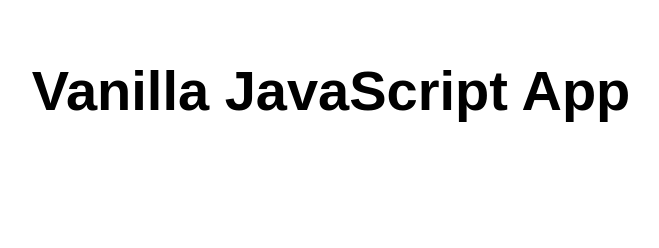
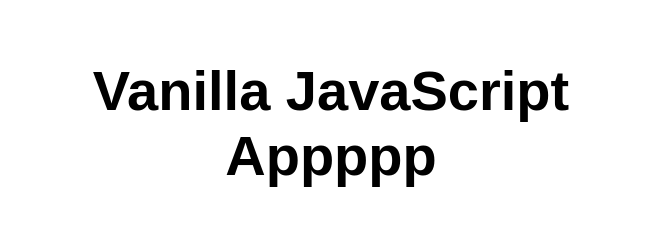
Before and after one commit to mckaybailey/My-First-Website, a website: page src/index.html in a window 1280 px wide. Shown: the whole page, without its empty margins (309-968 px from the left). Drawn offline with Linux system fonts and the light colour scheme.

Commit message:
Update index.html

```diff
--- a/src/index.html
+++ b/src/index.html
@@ -10,7 +10,7 @@
 
 <body>
   <main>
-    <h1>Vanilla JavaScript App</h1>
+    <h1>Vanilla JavaScript Appppp</h1>
   </main>
 </body>
 
```
